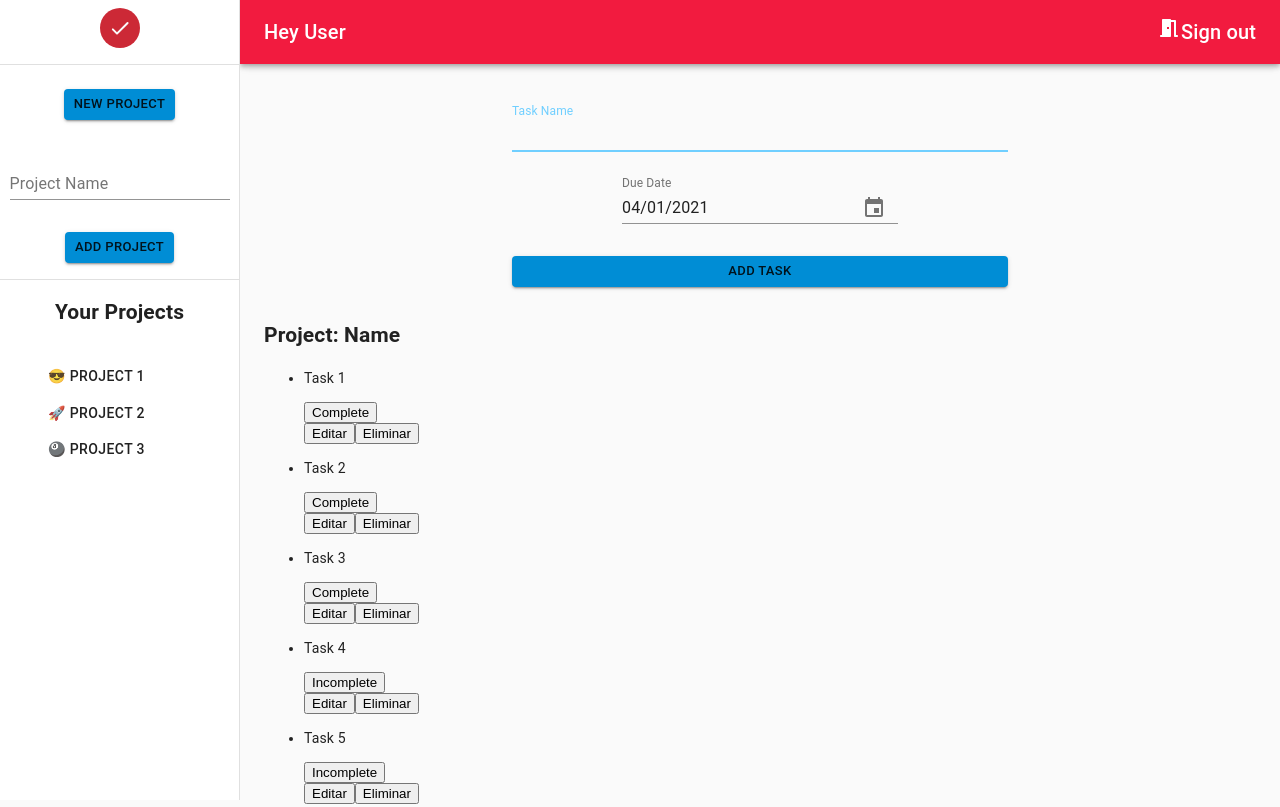
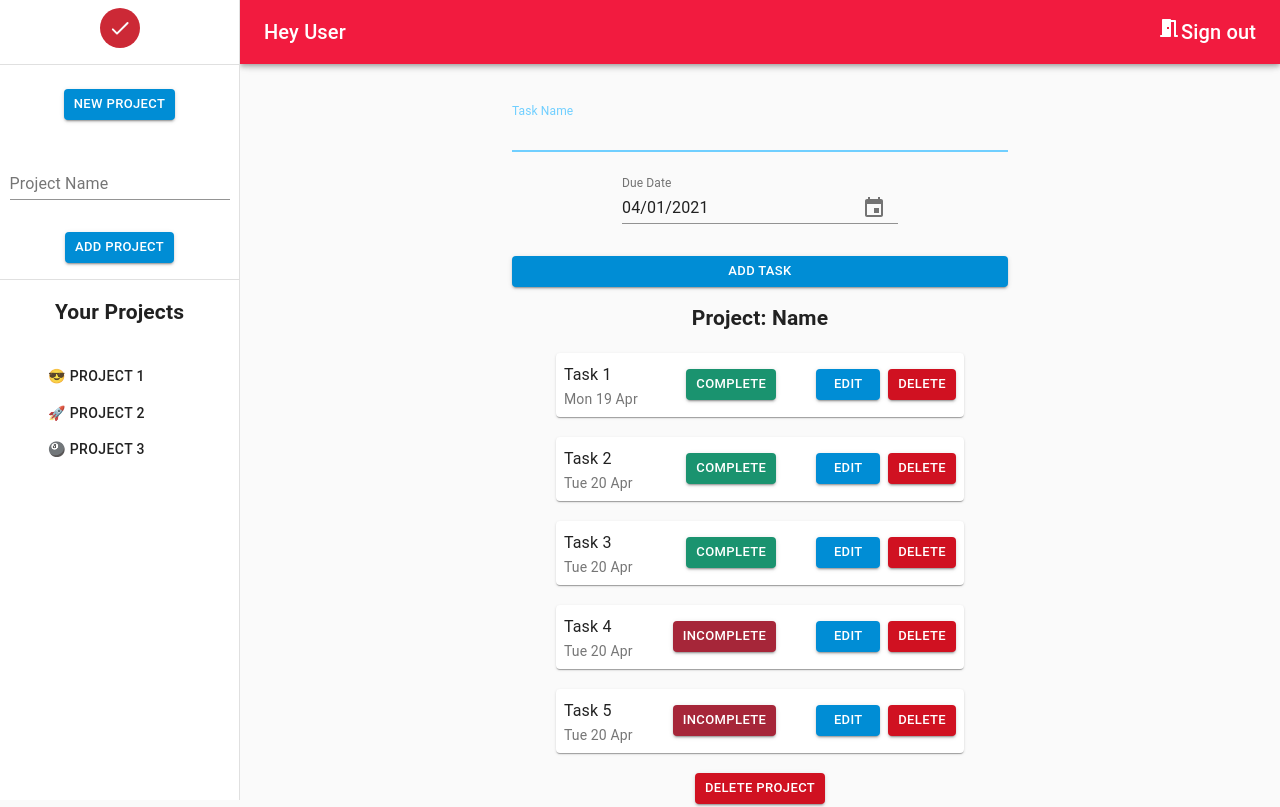
Before and after one commit to JaimeSolisS/ReactTodoList, a React (Create React App) app in the folder client/: page /projects in a window 1280 px wide. Shown: the top 807 px of the page. Built offline with nearby package versions, Linux system fonts and the light colour scheme.

Commit message:
Feat tasks interface & style

```diff
--- a/client/src/App.js
+++ b/client/src/App.js
@@ -25,6 +25,22 @@ function App() {
             main: "#70cfff", //Light Sky Blue
             light: "#008DD5", //Green Blue Crayola
           },
+          delete: {
+            main: "#EF4050", //Red Salsa
+            light: "#D01121", //Lava
+          },
+          text: {
+            main: "#000000", //Black
+            light: "#FFFFFF", //White
+          },
+          complete: {
+            main: "#21A179", //Green Munsell
+            light: "#1A936F", //Illuminating Emerald
+          },
+          incomplete: {
+            main: "#DB324D", //Amaranth
+            light: "#A62639", //Crimsom UA
+          },
         },
       }),
     [prefersDarkMode]
--- a/client/src/App.scss
+++ b/client/src/App.scss
@@ -27,6 +27,14 @@
     align-items: center;
 }
 
+.task-list {
+    display: flex;
+    flex-direction: column;
+    //align-items: center;
+    padding: 5rem 3rem;
+    width: 100%;
+}
+
 .debug {
     border: solid 1px red;
 }
--- a/client/src/components/auth/Login.js
+++ b/client/src/components/auth/Login.js
@@ -31,6 +31,10 @@ const useStyles = makeStyles((theme) => ({
       theme.palette.type === "dark"
         ? theme.palette.secondary.main
         : theme.palette.secondary.light,
+    color:
+      theme.palette.type === "dark"
+        ? theme.palette.text.main
+        : theme.palette.text.light,
   },
 }));
 
--- a/client/src/components/auth/Register.js
+++ b/client/src/components/auth/Register.js
@@ -31,6 +31,11 @@ const useStyles = makeStyles((theme) => ({
       theme.palette.type === "dark"
         ? theme.palette.secondary.main
         : theme.palette.secondary.light,
+    color:
+      theme.palette.type === "dark"
+        ? theme.palette.text.main
+        : theme.palette.text.light,
+
   },
 }));
 
--- a/client/src/components/projects/NewProject.js
+++ b/client/src/components/projects/NewProject.js
@@ -10,6 +10,10 @@ const useStyles = makeStyles((theme) => ({
       theme.palette.type === "dark"
         ? theme.palette.secondary.main
         : theme.palette.secondary.light,
+    color:
+      theme.palette.type === "dark"
+        ? theme.palette.text.main
+        : theme.palette.text.light,
   },
 }));
 
--- a/client/src/components/projects/Projects.js
+++ b/client/src/components/projects/Projects.js
@@ -168,21 +168,6 @@ function Projects(props) {
         {/* --------------------------CONTENT ----------------------------*/}
         <TaskForm />
         <TaskList />
-        <Typography paragraph>
-          Lorem ipsum dolor sit amet, consectetur adipiscing elit, sed do
-          eiusmod tempor incididunt ut labore et dolore magna aliqua. Rhoncus
-          dolor purus non enim praesent elementum facilisis leo vel. Risus at
-          ultrices mi tempus imperdiet. Semper risus in hendrerit gravida rutrum
-          quisque non tellus. Convallis convallis tellus id interdum velit
-          laoreet id donec ultrices. Odio morbi quis commodo odio aenean sed
-          adipiscing. Amet nisl suscipit adipiscing bibendum est ultricies
-          integer quis. Cursus euismod quis viverra nibh cras. Metus vulputate
-          eu scelerisque felis imperdiet proin fermentum leo. Mauris commodo
-          quis imperdiet massa tincidunt. Cras tincidunt lobortis feugiat
-          vivamus at augue. At augue eget arcu dictum varius duis at consectetur
-          lorem. Velit sed ullamcorper morbi tincidunt. Lorem donec massa sapien
-          faucibus et molestie ac.
-        </Typography>
       </main>
     </div>
   );
--- a/client/src/components/tasks/Task.js
+++ b/client/src/components/tasks/Task.js
@@ -1,20 +1,127 @@
 import React from "react";
+import Paper from "@material-ui/core/Paper";
+import { makeStyles } from "@material-ui/core/styles";
+import Grid from "@material-ui/core/Grid";
+import Typography from "@material-ui/core/Typography";
+import Button from "@material-ui/core/Button";
+
+const useStyles = makeStyles((theme) => ({
+  paper: {
+    padding: theme.spacing(1),
+    margin: "20px",
+  },
+  complete: {
+    background:
+      theme.palette.type === "dark"
+        ? theme.palette.complete.main
+        : theme.palette.complete.light,
+    color:
+      theme.palette.type === "dark"
+        ? theme.palette.text.main
+        : theme.palette.text.light,
+  },
+  incomplete: {
+    background:
+      theme.palette.type === "dark"
+        ? theme.palette.incomplete.main
+        : theme.palette.incomplete.light,
+    color:
+      theme.palette.type === "dark"
+        ? theme.palette.text.main
+        : theme.palette.text.light,
+  },
+  edit: {
+    background:
+      theme.palette.type === "dark"
+        ? theme.palette.secondary.main
+        : theme.palette.secondary.light,
+    color:
+      theme.palette.type === "dark"
+        ? theme.palette.text.main
+        : theme.palette.text.light,
+  },
+  delete: {
+    background:
+      theme.palette.type === "dark"
+        ? theme.palette.delete.main
+        : theme.palette.delete.light,
+    color:
+      theme.palette.type === "dark"
+        ? theme.palette.text.main
+        : theme.palette.text.light,
+  },
+}));
 
 const Task = ({ task }) => {
+  const classes = useStyles();
   return (
-    <li>
-      <p>{task.name}</p>
-      <div>
-        {task.status ? <button>Complete</button> : <button>Incomplete</button>}
-      </div>
+    <Paper className={classes.paper}>
+      <Grid container justify="space-between" alignItems="center" spacing={5}>
+        <Grid item xs direction="collumn">
+          <Typography variant="subtitle1">{task.name}</Typography>
+          <Typography variant="body2" color="textSecondary">
+            {task.date}
+          </Typography>
+        </Grid>
+        <Grid item>
+          {task.status ? (
+            <Button
+              fullWidth
+              type="submit"
+              size="small"
+              variant="contained"
+              className={classes.complete}
+            >
+              Complete
+            </Button>
+          ) : (
+            <Button
+              fullWidth
+              type="submit"
+              size="small"
+              variant="contained"
+              className={classes.incomplete}
+            >
+              Incomplete
+            </Button>
+          )}
+        </Grid>
+        <Grid item>
+          <Grid
+            container
+            direction="row"
+            justify="flex-start"
+            alignItems="center"
+            spacing={1}
+          >
+            <Grid item>
+              <Button
+                fullWidth
+                type="submit"
+                size="small"
+                variant="contained"
+                className={classes.edit}
+              >
+                Edit
+              </Button>
+            </Grid>
 
-      <div>
-        <button>Editar</button>
-        <button>Eliminar</button>
-      </div>
-    </li>
+            <Grid item>
+              <Button
+                fullWidth
+                type="submit"
+                size="small"
+                variant="contained"
+                className={classes.delete}
+              >
+                Delete
+              </Button>
+            </Grid>
+          </Grid>
+        </Grid>
+      </Grid>
+    </Paper>
   );
 };
 
 export default Task;
-<p>From task</p>;
--- a/client/src/components/tasks/TaskForm.js
+++ b/client/src/components/tasks/TaskForm.js
@@ -16,6 +16,10 @@ const useStyles = makeStyles((theme) => ({
       theme.palette.type === "dark"
         ? theme.palette.secondary.main
         : theme.palette.secondary.light,
+    color:
+      theme.palette.type === "dark"
+        ? theme.palette.text.main
+        : theme.palette.text.light,
   },
 }));
 
@@ -47,6 +51,7 @@ const TaskForm = () => {
 
           <MuiPickersUtilsProvider utils={DateFnsUtils}>
             <KeyboardDatePicker
+              color="secondary"
               margin="normal"
               id="date-picker-dialog"
               label="Due Date"
--- a/client/src/components/tasks/TaskList.js
+++ b/client/src/components/tasks/TaskList.js
@@ -1,26 +1,61 @@
 import React, { Fragment } from "react";
 import Task from "./Task";
+import Grid from "@material-ui/core/Grid";
+import Button from "@material-ui/core/Button";
+import { makeStyles } from "@material-ui/core/styles";
+const useStyles = makeStyles((theme) => ({
+  delete: {
+    background:
+      theme.palette.type === "dark"
+        ? theme.palette.delete.main
+        : theme.palette.delete.light,
+    color:
+      theme.palette.type === "dark"
+        ? theme.palette.text.main
+        : theme.palette.text.light,
+  },
+}));
 
 const TaskList = () => {
+  const classes = useStyles();
   const tasks = [
-    { name: "Task 1", status: true },
-    { name: "Task 2", status: true },
-    { name: "Task 3", status: true },
-    { name: "Task 4", status: false },
-    { name: "Task 5", status: false },
+    { name: "Task 1", date: "Mon 19 Apr", status: true },
+    { name: "Task 2", date: "Tue 20 Apr", status: true },
+    { name: "Task 3", date: "Tue 20 Apr", status: true },
+    { name: "Task 4", date: "Tue 20 Apr", status: false },
+    { name: "Task 5", date: "Tue 20 Apr", status: false },
   ];
   return (
     <Fragment>
-      <h2>Project: Name</h2>
+      <Grid
+        container
+        direction="column"
+        justify="flex-start"
+        alignItems="center"
+      >
+        <Grid item>
+          <h2 style={{ margin: "0px" }}>Project: Name</h2>
+        </Grid>
 
-      <ul>
-        {tasks.length === 0 ? (
-          <li>There are no tasks to do</li>
-        ) : (
-          tasks.map((task) => <Task task={task} />)
-        )}
-      </ul>
-      <button>Delete Project</button>
+        <Grid item xs={10}>
+          {tasks.length === 0 ? (
+            <li>There are no tasks to do</li>
+          ) : (
+            tasks.map((task) => <Task task={task} />)
+          )}
+        </Grid>
+        <Grid item>
+          <Button
+            fullWidth
+            type="submit"
+            size="small"
+            variant="contained"
+            className={classes.delete}
+          >
+            Delete Project
+          </Button>
+        </Grid>
+      </Grid>
     </Fragment>
   );
 };
```
